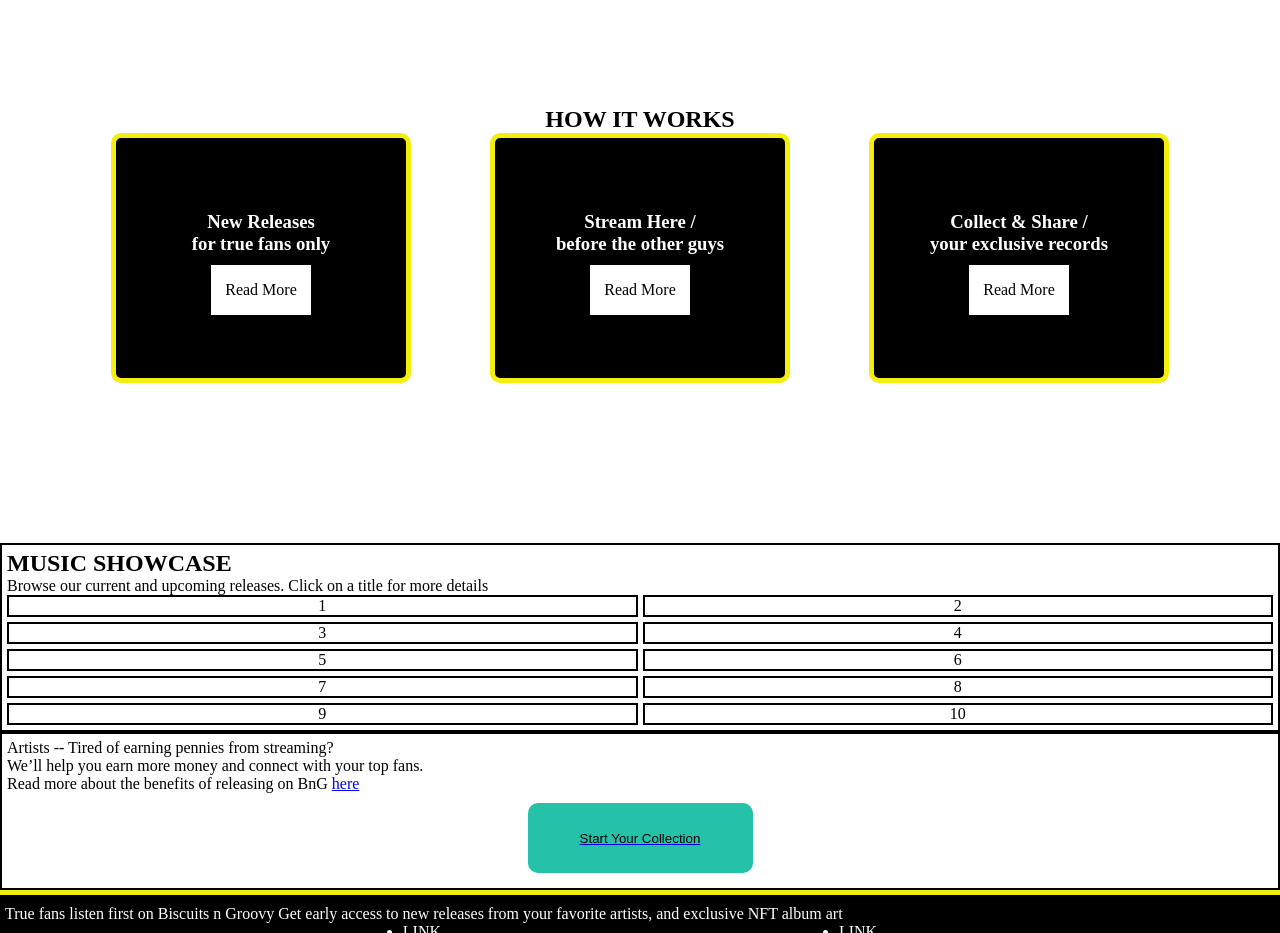
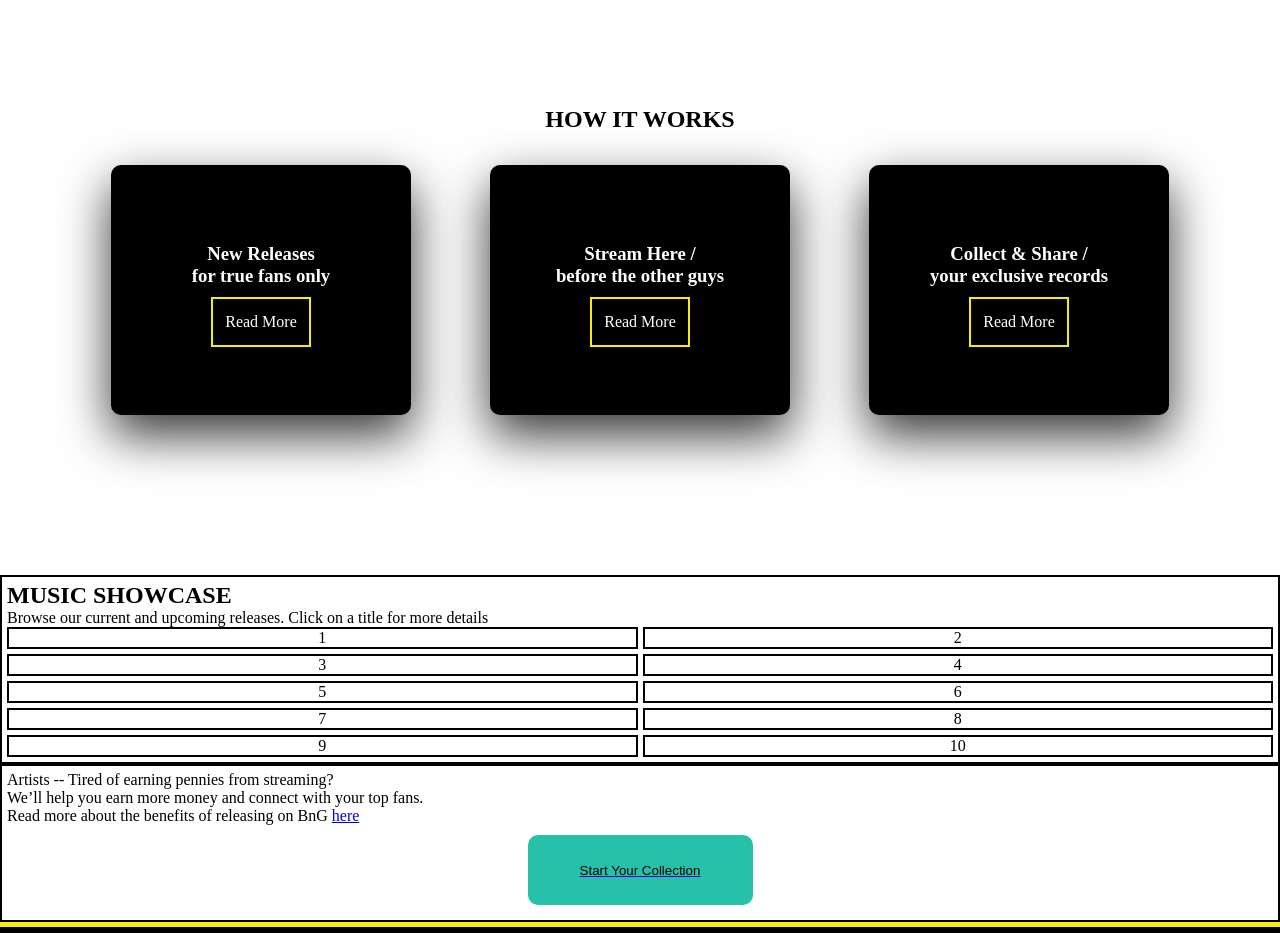
Before and after one commit to armst209/BiscuitsNGroovy, a React (Create React App) app: page /home in a window 1280 px wide. Shown: the part 1260-2193 px from the top of the page. Built offline with nearby package versions, Linux system fonts and the light colour scheme.

Commit message:
updating hero section

```diff
--- a/src/components/HowItWorks/HowItWorksStyles.scss
+++ b/src/components/HowItWorks/HowItWorksStyles.scss
@@ -4,11 +4,13 @@
   justify-content: center;
   align-items: center;
   padding: 10rem 2rem;
+
   .boxes {
     width: 100%;
     display: flex;
     justify-content: space-evenly;
     align-items: center;
+    margin: 2em 0 0 0;
 
     @media (max-width: 768px) {
       flex-direction: column;
@@ -22,11 +24,15 @@
       height: 250px;
       background-color: black;
       color: white;
-      border: 5px solid #f5ee0d;
-      border-inline-style: 2px solid red;
+      // border: 5px solid #f5ee0d;
       border-radius: 10px;
       position: relative;
       cursor: pointer;
+      box-shadow: 0 20px 50px rgba(0, 0, 0, 0.8);
+      &:hover {
+        box-shadow: none;
+        transition: 0.2s ease-in-out;
+      }
       @media (max-width: 768px) {
         margin: 2rem 0 4rem 0;
       }
@@ -40,32 +46,35 @@
         display: flex;
         justify-content: center;
         align-items: center;
-        background-color: white;
-        color: black;
+        background-color: black;
+        border: 2px solid #f5ee0d;
+        color: white;
+
         width: 100px;
         height: 50px;
         cursor: pointer;
 
         &:hover {
-          background-color: black;
-          border: 2px solid #f5ee0d;
-          color: white;
+          color: black;
+          background-color: #25c1a9;
+          border: none;
         }
       }
 
       .content {
         display: flex;
+        flex-direction: column;
         justify-content: left;
         align-items: center;
-        padding: 10px 5px;
+        padding: 10px;
         position: absolute;
         top: 90%;
         background-color: white;
         color: black;
         border-radius: 0 0 10px 10px;
         width: 100%;
-        border: 5px solid black;
-        border-top: none;
+        border: 1px solid grey;
+        border-top: 8px solid #f5ee0d;
         z-index: 1;
       }
 
```
